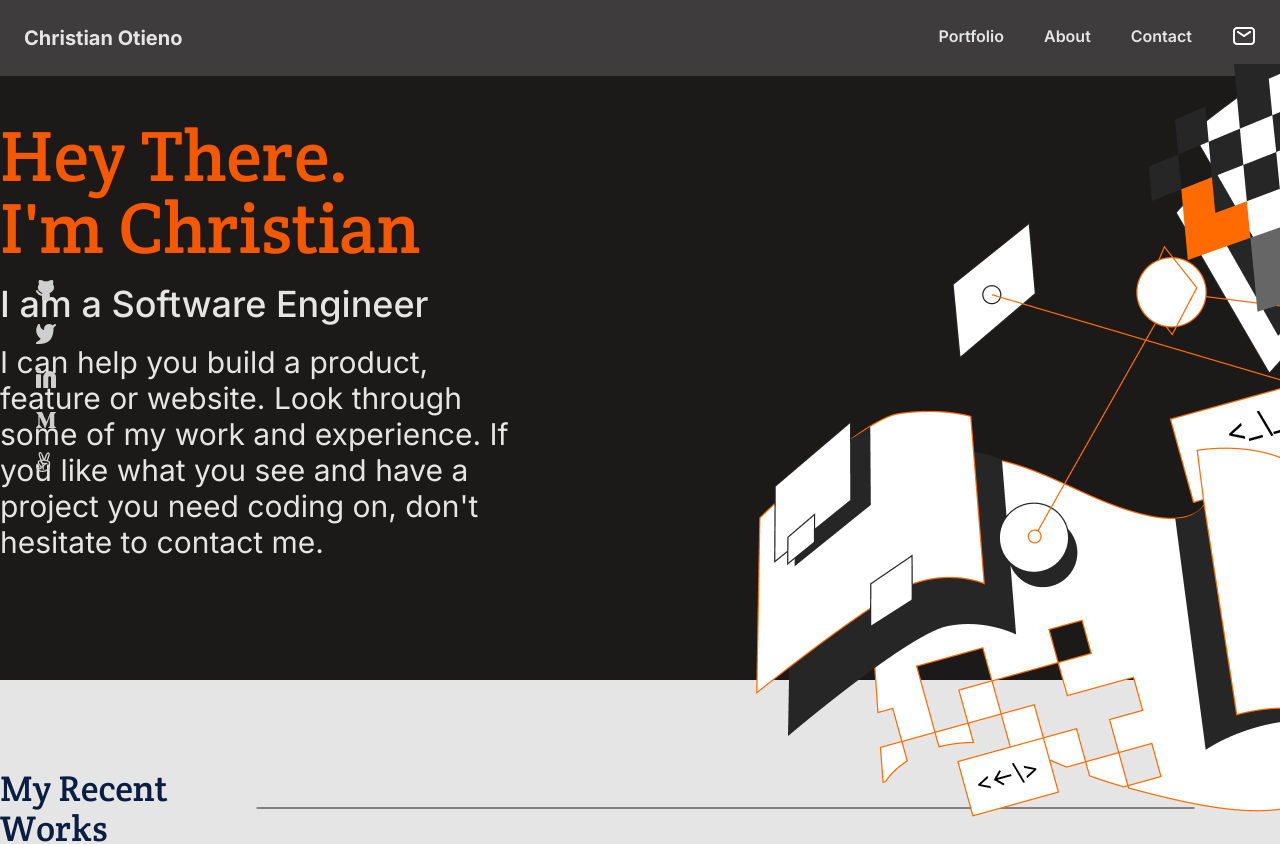
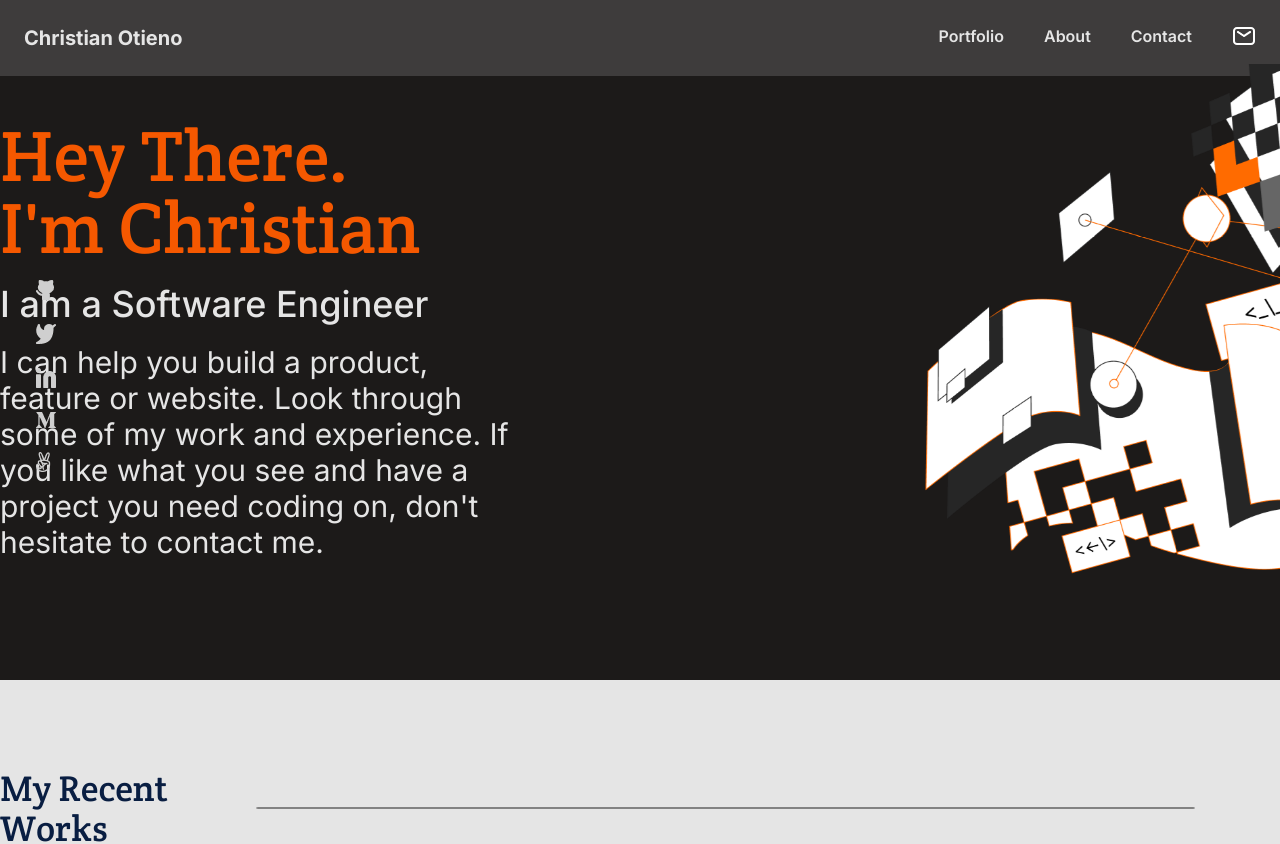
Before and after one commit to christianotieno/react-portfolio, a React (Create React App) app: page / in a window 1280 px wide. Shown: the top 844 px of the page. Built offline with nearby package versions, Linux system fonts and the light colour scheme.

Commit message:
fix main image heght overflow

```diff
--- a/src/components/Landing.css
+++ b/src/components/Landing.css
@@ -20,4 +20,5 @@
   position: absolute;
   top: 8vh;
   right: 0;
+  width: 35vw;
 }
```
